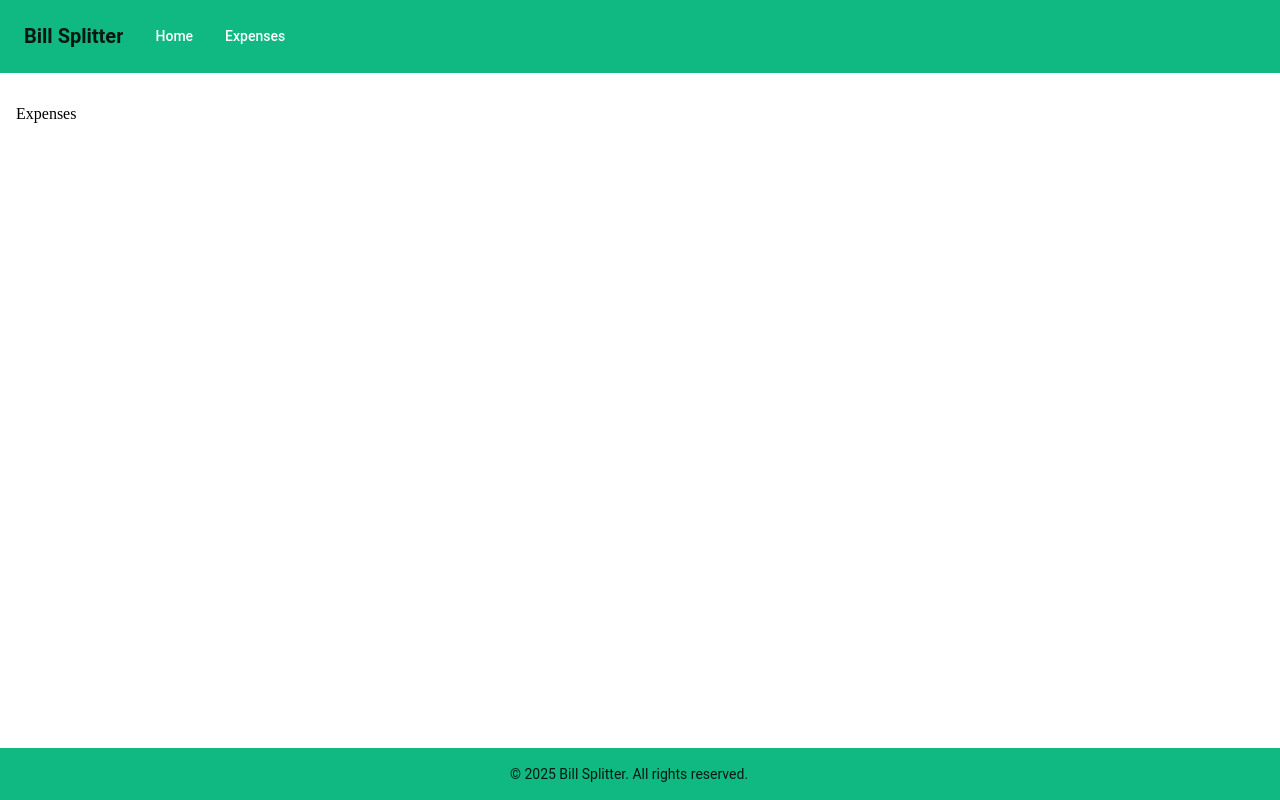
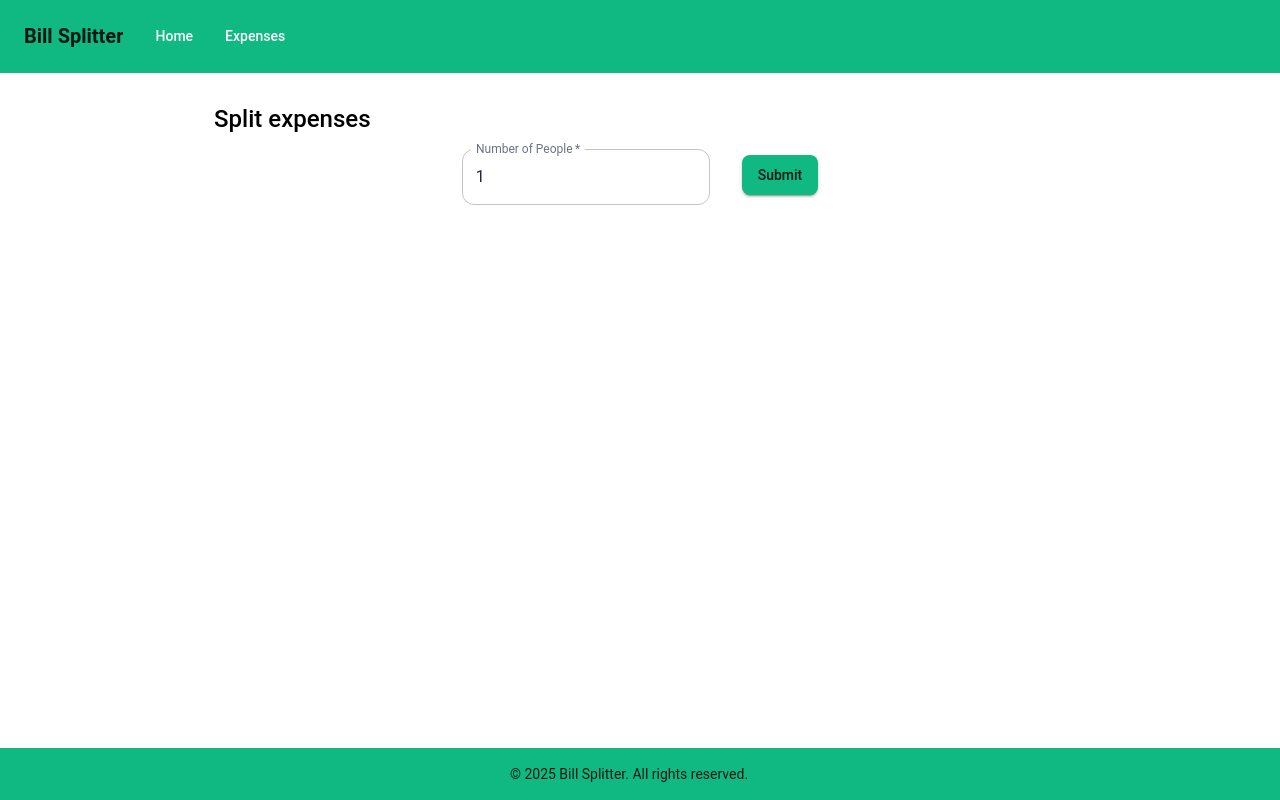
Before and after one commit to Unknownflow/bill-splitter, a React (Vite) app: page /expenses in a window 1280 px wide. Built offline with nearby package versions, Linux system fonts and the light colour scheme; some icons are missing.

Commit message:
feat: add expenses page with dynamically rendering of PersonCard components

```diff
--- /dev/null
+++ b/src/components/PersonCard.tsx
@@ -0,0 +1,126 @@
+import { Card, CardContent, TextField, Typography, Button, Box, List, ListItem, ListItemText, IconButton } from '@mui/material'
+import DeleteIcon from '@mui/icons-material/Delete'
+import { useState, type ChangeEvent } from 'react'
+
+function PersonCard() {
+  const [name, setName] = useState<string>('')
+  const [billAmt, setBillAmt] = useState<number>(1)
+  const [billDesc, setBillDesc] = useState<string>('')
+  const [bills, setBills] = useState<{ amount: number; desc: string }[]>([])
+
+  const [billDescHelperText, setBillDescHelperText] = useState<string>('')
+  const [billAmtHelperText, setBillAmtHelperText] = useState<string>('')
+
+  const [billDescError, setBillDescError] = useState<boolean>(false)
+  const [billAmtError, setBillAmtError] = useState<boolean>(false)
+
+  const handleAddBill = () => {
+    if (billDesc.length === 0) {
+      setBillDescError(true)
+      setBillDescHelperText('Please enter a bill description.')
+    }
+
+    if (isNaN(billAmt) || billAmt <= 0) {
+      setBillAmtError(true)
+      setBillAmtHelperText('Please enter a valid number greater or equals to 1.')
+    }
+
+    if (!isNaN(billAmt) && billAmt > 0 && billDesc.trim()) {
+      setBills([...bills, { amount: billAmt, desc: billDesc.trim() }])
+      setBillAmt(1)
+      setBillDesc('')
+      setBillAmtError(false)
+      setBillAmtHelperText('')
+    }
+  }
+
+  const handleDeleteBill = (indexToDelete: number) => {
+    setBills((prevBills) => prevBills.filter((_, index) => index !== indexToDelete))
+  }
+
+  const handleBillDescriptionChange = (e: ChangeEvent<HTMLInputElement>) => {
+    setBillDesc(e.target.value)
+
+    if (billDesc.length > 0) {
+      setBillDescError(false)
+      setBillDescHelperText('')
+    }
+  }
+
+  const handleBillAmountChange = (e: ChangeEvent<HTMLInputElement>) => {
+    const value = Number(e.target.value)
+    setBillAmt(value)
+
+    if (value > 0) {
+      setBillAmtError(false)
+      setBillAmtHelperText('')
+    }
+  }
+
+  return (
+    <Card sx={{ m: 2 }}>
+      <CardContent>
+        <Typography variant='h6' gutterBottom>
+          Person Info
+        </Typography>
+        <TextField fullWidth label='Name' value={name} onChange={(e) => setName(e.target.value)} margin='normal' />
+
+        <Typography variant='subtitle1' mt={2}>
+          Add Bill Paid
+        </Typography>
+        <Box display='flex' gap={2} mt={1} flexWrap='wrap'>
+          <TextField
+            required
+            label='Description'
+            value={billDesc}
+            onChange={handleBillDescriptionChange}
+            fullWidth
+            sx={{ flex: 1 }}
+            error={billDescError}
+            helperText={billDescHelperText}
+          />
+          <TextField
+            required
+            label='Amount'
+            type='number'
+            value={billAmt}
+            onChange={handleBillAmountChange}
+            error={billAmtError}
+            helperText={billAmtHelperText}
+            slotProps={{
+              input: {
+                inputProps: {
+                  min: 1
+                }
+              }
+            }}
+            sx={{ width: 150 }}
+          />
+          <Button variant='contained' onClick={handleAddBill}>
+            Add
+          </Button>
+        </Box>
+
+        {bills.length > 0 && (
+          <List sx={{ mt: 2 }}>
+            {bills.map((bill, index) => (
+              <ListItem
+                key={index}
+                secondaryAction={
+                  <IconButton edge='end' aria-label='delete' onClick={() => handleDeleteBill(index)}>
+                    <DeleteIcon />
+                  </IconButton>
+                }
+                disableGutters
+              >
+                <ListItemText primary={`${bill.desc}: $${bill.amount.toFixed(2)}`} />
+              </ListItem>
+            ))}
+          </List>
+        )}
+      </CardContent>
+    </Card>
+  )
+}
+
+export default PersonCard
--- a/src/pages/Expenses.tsx
+++ b/src/pages/Expenses.tsx
@@ -1,5 +1,71 @@
+import { Box, Button, Container, TextField, Typography } from '@mui/material'
+import { useState, type ChangeEvent } from 'react'
+import PersonCard from '../components/PersonCard'
+
 function Expenses() {
-  return <p>Expenses</p>
+  const [numPeople, setNumPeople] = useState<number>(1)
+  const [error, setError] = useState<boolean>(false)
+  const [helperText, setHelperText] = useState<string>('')
+  const [people, setPeople] = useState<number[]>([])
+
+  const handleSubmit = () => {
+    if (!numPeople || isNaN(numPeople) || numPeople <= 0) {
+      setError(true)
+      setHelperText('Please enter a valid number greater or equals to 1.')
+    } else {
+      setError(false)
+      setHelperText('')
+      setPeople(Array.from({ length: numPeople }, (_, i) => i))
+    }
+  }
+
+  const handleChange = (e: ChangeEvent<HTMLInputElement>) => {
+    const value = Number(e.target.value)
+    setNumPeople(value)
+
+    if (value > 0) {
+      setError(false)
+      setHelperText('')
+    }
+  }
+
+  return (
+    <Container maxWidth='md'>
+      <Box my={2}>
+        <Typography variant='h3' component='h1' gutterBottom>
+          Split expenses
+        </Typography>
+
+        <Box display='flex' alignItems='center' justifyContent='center' gap={4}>
+          <TextField
+            required
+            label='Number of People'
+            type='number'
+            value={numPeople}
+            onChange={handleChange}
+            error={error}
+            helperText={helperText}
+            margin='dense'
+            size='medium'
+            slotProps={{
+              input: {
+                inputProps: {
+                  min: 1
+                }
+              }
+            }}
+          />
+          <Button variant='contained' color='primary' size='medium' onClick={handleSubmit}>
+            Submit
+          </Button>
+        </Box>
+      </Box>
+
+      {people.map((id) => (
+        <PersonCard key={id} />
+      ))}
+    </Container>
+  )
 }
 
 export default Expenses
```
